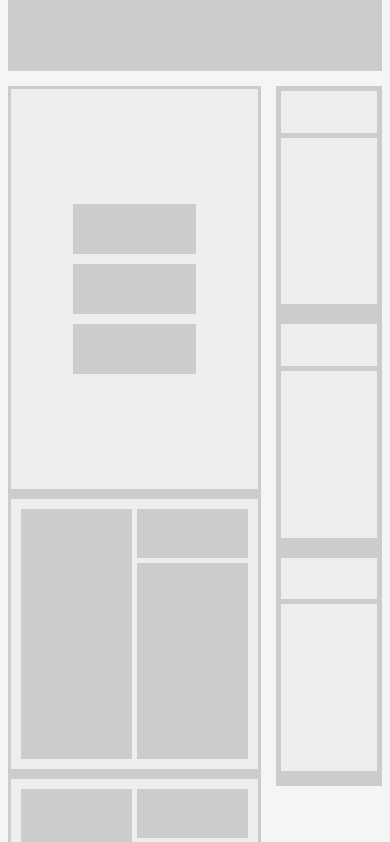
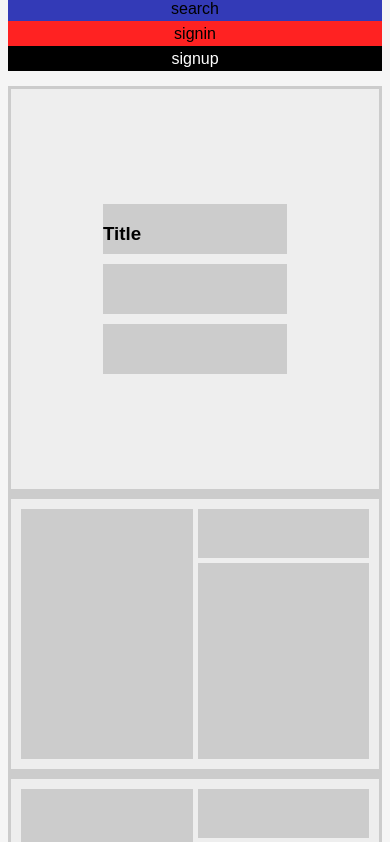
Before and after one commit to crytos/codehive, a plain HTML site: page index.html in a window 390 px wide. Shown: the part 37-879 px from the top of the page. Drawn offline with Linux system fonts and the light colour scheme.

Commit message:
Adds responsiveness

```diff
--- a/index.html
+++ b/index.html
@@ -2,13 +2,27 @@
 <html>
   <head>
     <title>Home</title>
+    <meta name="viewport" content="width=device-width,initial-scale=1.0">
     <link rel="stylesheet" href="styles.css" type="text/css">
+    <link rel="stylesheet" type="text/css" href="responsive.css">
+
   </head>
   <body>
     <main>
 
       <nav class="nav-bar">
-
+        <div class="logo">
+          logo
+        </div>
+        <div class="search">
+          search
+        </div>
+        <div class="signin">
+          signin
+        </div>
+        <div class="signup">
+          signup
+        </div>
       </nav>
 
       <section class="main-section">
@@ -19,7 +33,7 @@
 
             <div class="main-blog-bg">
               <div class="main-blog-title">
-
+                <h3 id="title">Title</h3>
               </div>
               <div class="main-blog-desc">
 
--- /dev/null
+++ b/responsive.css
@@ -0,0 +1,48 @@
+
+@media (min-width: 400px)
+{
+	body{
+		background-color: yellow;
+	}
+
+	nav.nav-bar > div.logo{
+	    background: white;
+	}
+}
+
+@media (min-width: 500px)
+{
+	body{
+		background-color: green;
+	}
+
+	aside.side-bar{
+		display: none;
+	}
+
+}
+
+@media (max-width: 500px)
+{
+
+	aside.side-bar{
+		display: none;
+	}
+
+	nav.nav-bar{
+		flex-direction: column;
+	}
+
+	nav.nav-bar > div.search{
+		margin-left: 0;
+	}
+
+}
+
+@media (min-width: 400px) and (max-width: 500px){
+
+	h3#title{
+		color: red;
+	}
+
+}
--- a/styles.css
+++ b/styles.css
@@ -16,7 +16,7 @@ section.main-section{
 section.main-content{
     height:100%;
     background: #ccc;
-    width: 70%;
+    width: 100%;
     padding: 3px;
     padding-bottom: 5em;
 }
@@ -108,3 +108,39 @@ div.blog-post-content > div.blog-post-title{
 div.blog-post-content > div.blog-post-desc{
     height: 80%;
 }
+
+/*Navbar section*/
+
+nav.nav-bar{
+    display: flex;
+    flex-direction: row;
+    justify-content: flex-start;
+}
+
+nav.nav-bar > div{
+    background-color: #fff;
+    flex-basis: 100px;
+    display: flex;
+    align-items: center;
+    justify-content: center;
+}
+
+nav.nav-bar > div.logo{
+    background: #33ab77;
+}
+
+nav.nav-bar > div.search{
+    background: #333ab7;
+    margin-left: auto;
+    /*flex-grow: 1;
+    flex-shrink: 1;*/
+}
+
+nav.nav-bar > div.signin{
+    background:#ff2222;
+}
+
+nav.nav-bar > div.signup{
+    background:#000;
+    color: white;
+}
```
